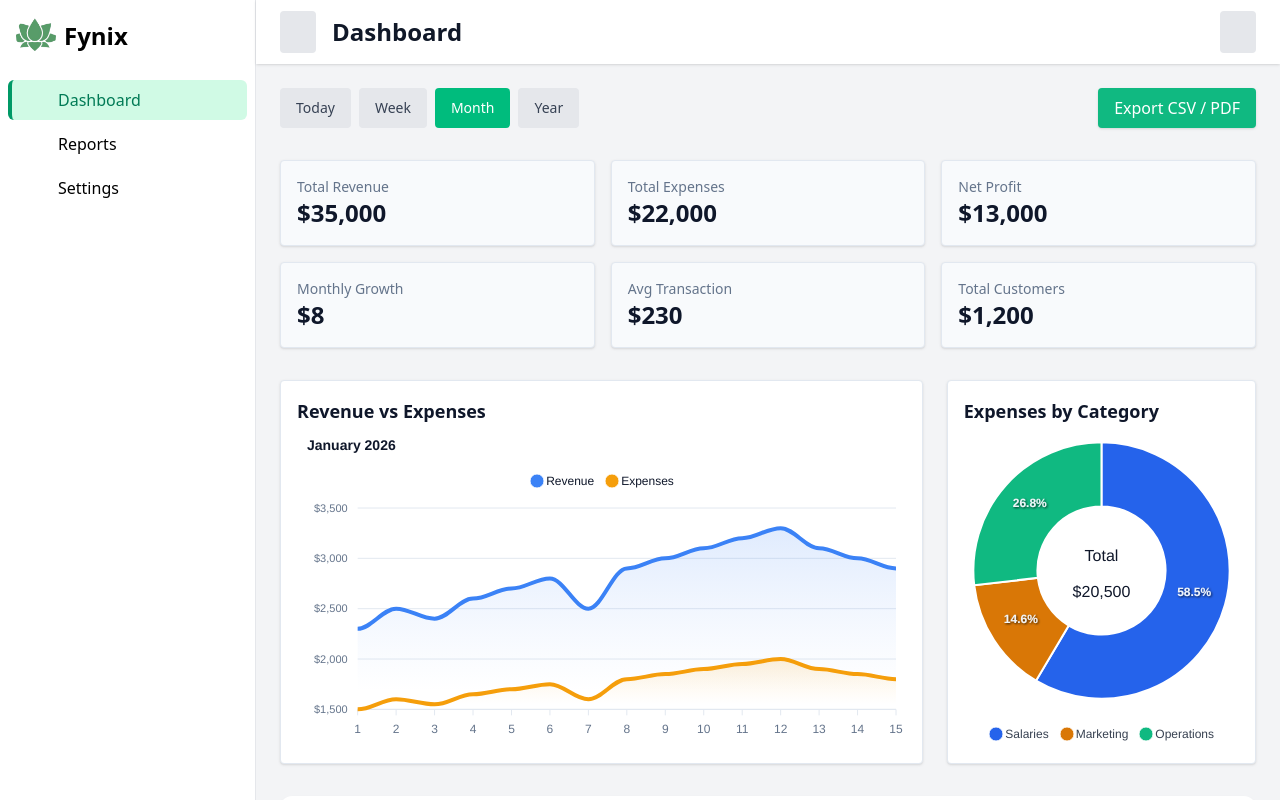
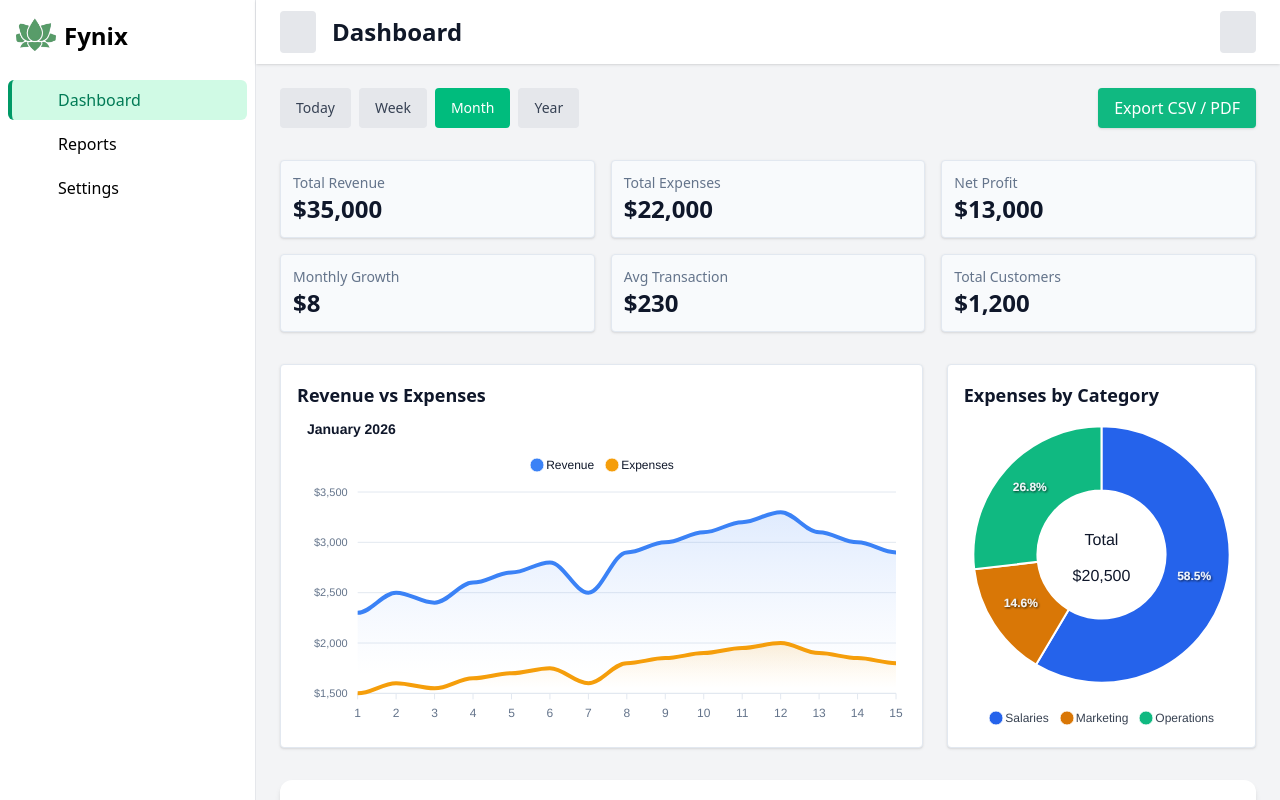
Before and after one commit to Arrrosec/finance-dashboard, a React (Vite) app: page / in a window 1280 px wide. Shown: the top 800 px of the page. Built offline with nearby package versions, Linux system fonts and the light colour scheme; some icons are missing.

Commit message:
adjusted cards

```diff
--- a/src/components/cards/KPICard.tsx
+++ b/src/components/cards/KPICard.tsx
@@ -13,7 +13,7 @@ const KPICard = ({
 }: KPICardProps) => {
   return (
     <div
-      className={`shadow rounded p-4 flex flex-col justify-between transition-colors
+      className={`shadow rounded p-3 flex flex-col justify-between transition-colors
         ${darkMode ? "bg-[#1e293b] border border-[#334155]" : "bg-[#f8fafc] border border-[#e2e8f0]"}`}
     >
       <p
```
